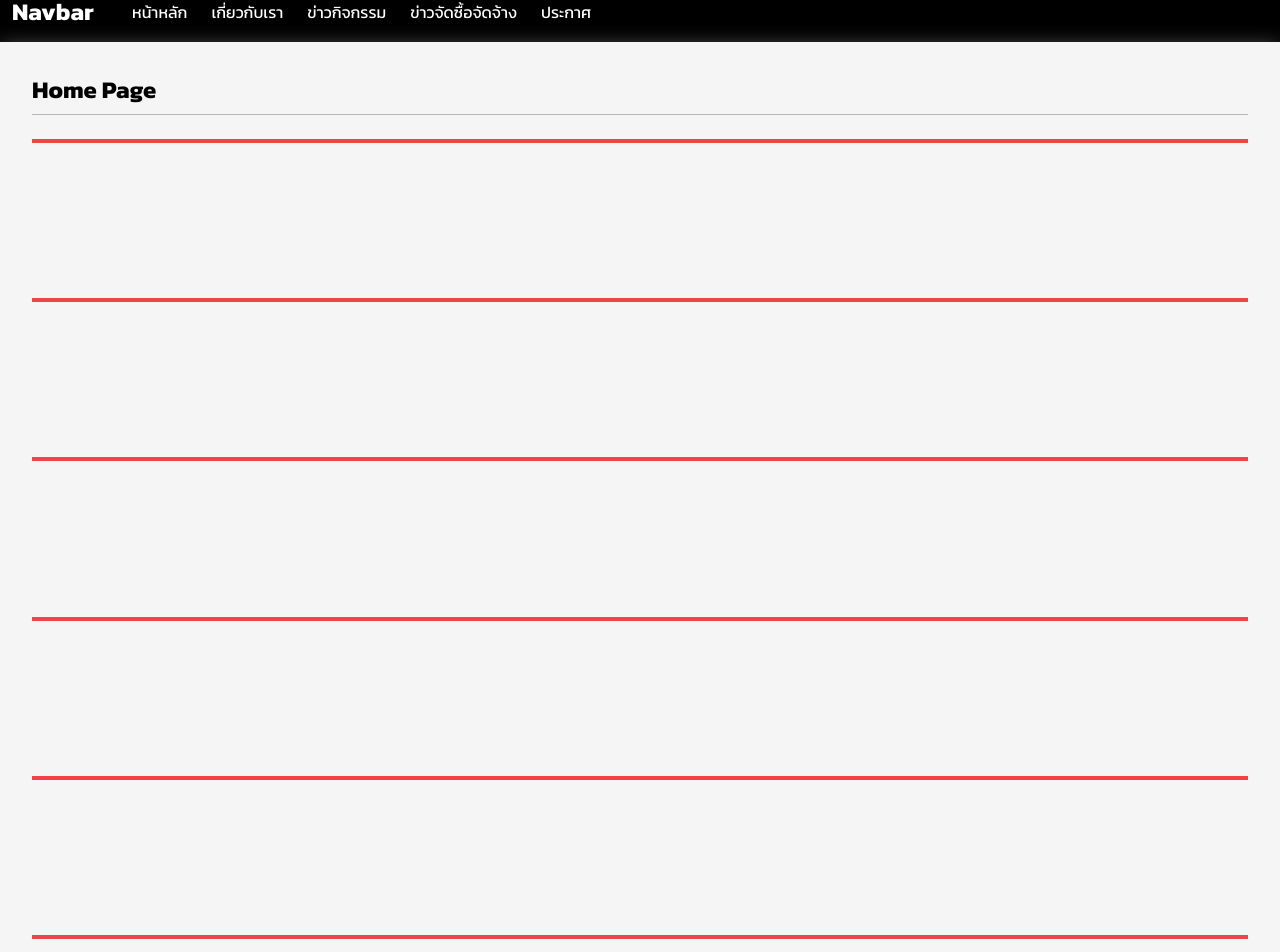
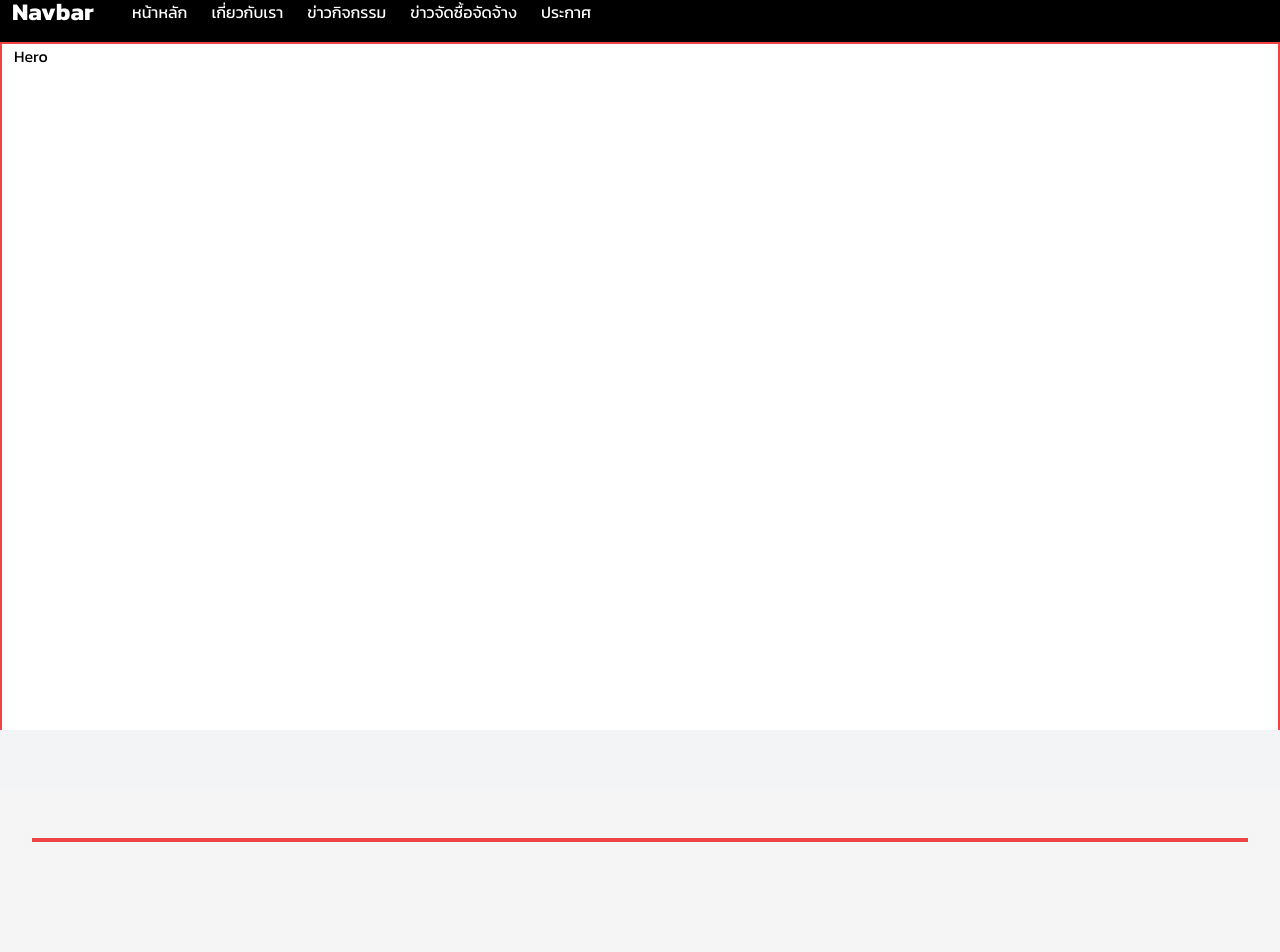
Before and after one commit to sanyath007/next-mhc9-web, a Next.js app: page / in a window 1280 px wide. Shown: the part 18-970 px from the top of the page. Built offline with nearby package versions, Linux system fonts and the light colour scheme.

Commit message:
reflactor(Home component): design all its structure

```diff
--- a/src/app/globals.css
+++ b/src/app/globals.css
@@ -43,13 +43,7 @@ body {
     rgb(var(--background-start-rgb));
 }
 
-/* @layer utilities {
-    .text-balance {
-        text-wrap: balance;
-    }
-} */
-
-.wrapper .container {
+.wrapper > .container {
     min-height: 100vh;
     background: #F5F5F5;
     box-shadow: 0px 5px 20px 0px rgba(168,168,168,0.6);
@@ -59,7 +53,7 @@ body {
 }
 
 section {
-    background: #F5F5F5;
+    /* code here */
 }
 
 footer {
@@ -202,7 +196,11 @@ footer a { margin-left: 0.25rem; }
     transform: translateY(-5px);
 }
 
+.hero {
+    height: calc(100vh - 60px);
+}
+
 /* Swiper */
-.swiper-slide {
+.swiper {
     /*  */
 }
--- a/src/app/page.tsx
+++ b/src/app/page.tsx
@@ -4,32 +4,62 @@ import Image from "next/image";
 export default function Home() {
     return (
         <div className="wrapper w-full">
+            {/* Heros */}
+            <div className="hero bg-white relative">
+                {/* Slide Heros */}
+                <section className="border-2 border-red-500 h-full">
+                    <div className="container">
+                        Hero
+                    </div>
+                </section>
+
+                {/* Option Menus */}
+                <section className="h-[60px] absolute -bottom-2 w-full bg-gray-100">
+
+                </section>
+            </div>
+
             <div className="container">
-                <h1 className="text-2xl font-bold">Home Page</h1>
-
-                <hr className="mt-2" />
-
                 <div className="row mt-4">
                     <div className="col-md-12 min-h-screen flex flex-col justify-between">
-                        {/* Hero */}
+                        {/* News Headlines */}
+                        <section className="border-2 border-red-500">
+                            {/* News Headlines */}
+
+                            {/* Director */}
+                        </section>
+
+                        {/* Videos */}
+                        <section className="border-2 border-red-500">
+                            {/* Videos */}
+
+                            {/* Officer Services */}
+                        </section>
+
+                        {/* News */}
                         <section className="border-2 border-red-500">
 
                         </section>
-                        {/* Option Menus */}
-                        <section className="border-2 border-red-500"></section>
-                        {/* News Headlines */}
-                        <section className="border-2 border-red-500"></section>
-                        {/* Videos */}
-                        <section className="border-2 border-red-500"></section>
-                        {/* News */}
-                        <section className="border-2 border-red-500"></section>
+
+                        {/* One pages */}
+                        <section className="border-2 border-red-500">
+
+                        </section>
+
                         {/* Articles */}
-                        <section className="border-2 border-red-500"></section>
+                        <section className="border-2 border-red-500">
+
+                        </section>
+
+                        {/* E-Services */}
+                        <section className="border-2 border-red-500">
+
+                        </section>
                     </div>
                 </div>
             </div>
 
-            {/* Slide Logos */}
+            {/* Slide Bottom Logos */}
             <div className="h-[150px] bg-white p-4">
                 <SlideLogos />
             </div>
```
